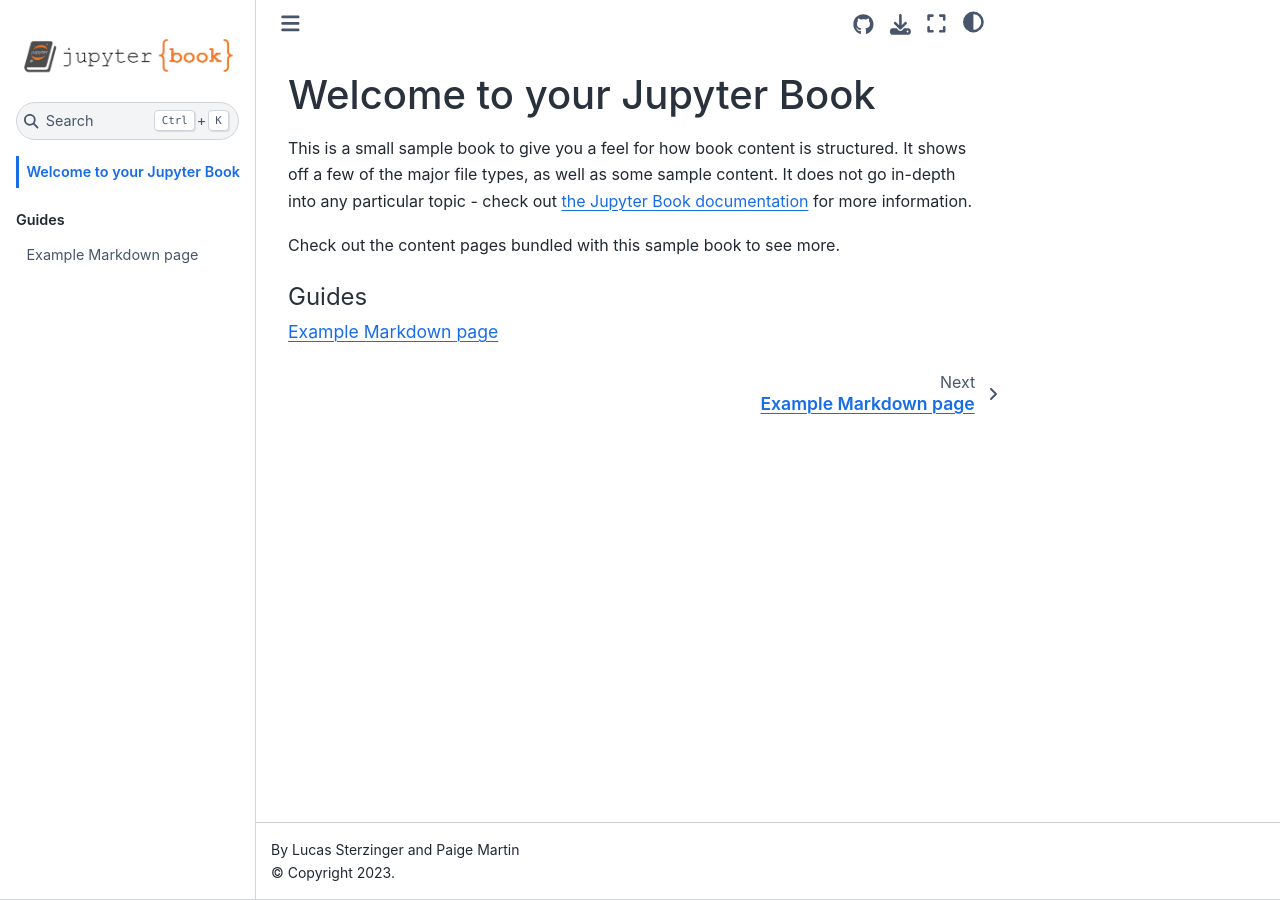
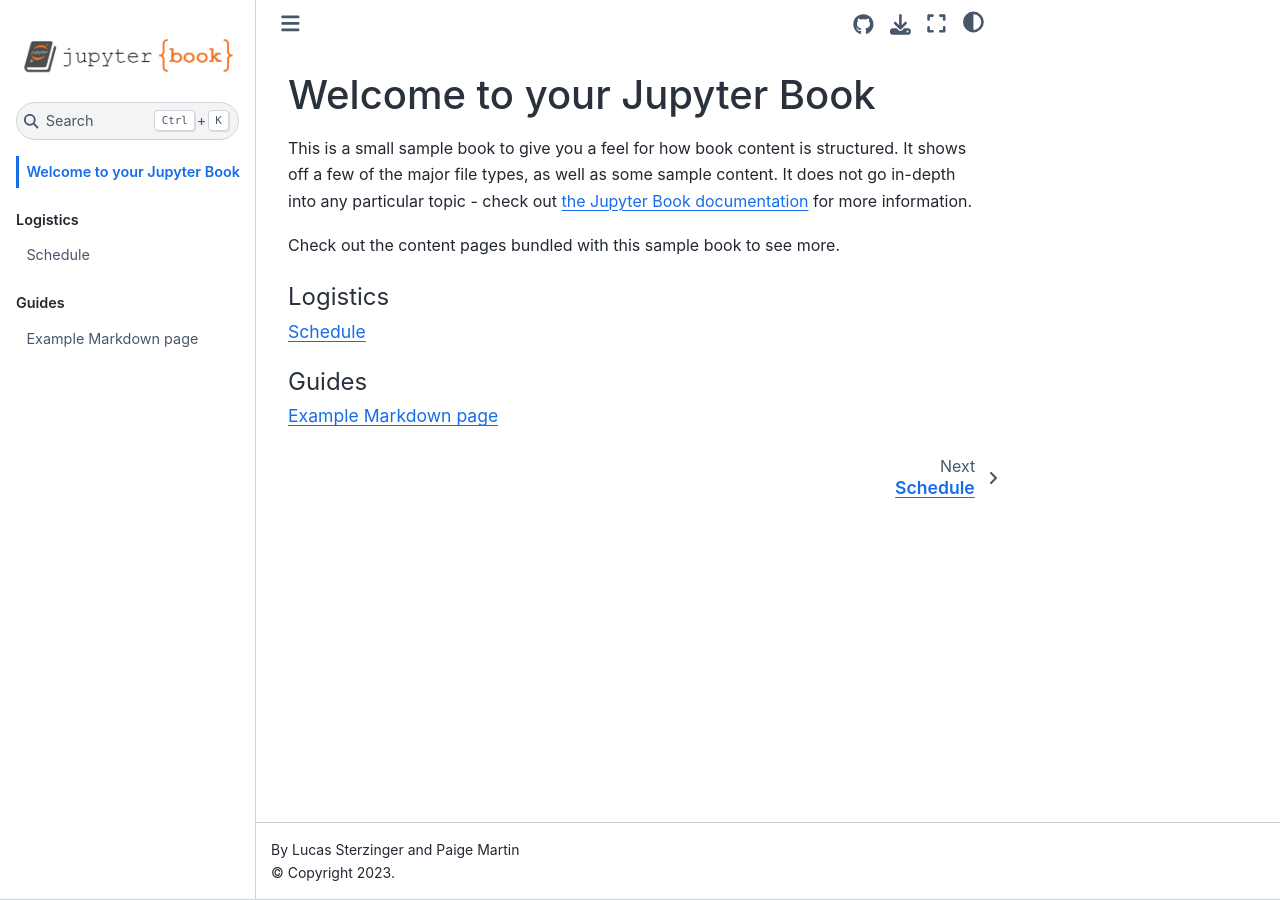
Before and after one commit to lauracion/jupyterbook-2023, a Jupyter Book: the page built from intro.md, in a window 1280 px wide. Built offline with Jupyter Book 1.0.4 settings and Sphinx 7.4.7 and the Sphinx Book theme 1.1.4, drawn with Linux system fonts in a browser that asks for light colours.

Commit message:
Update _toc.yml

```diff
--- a/_toc.yml
+++ b/_toc.yml
@@ -4,6 +4,9 @@
 format: jb-book
 root: intro
 parts:
+  - caption: Logistics
+    chapters:
+    - file: schedule
   - caption: Guides
     chapters:
     - file: example/example
```
